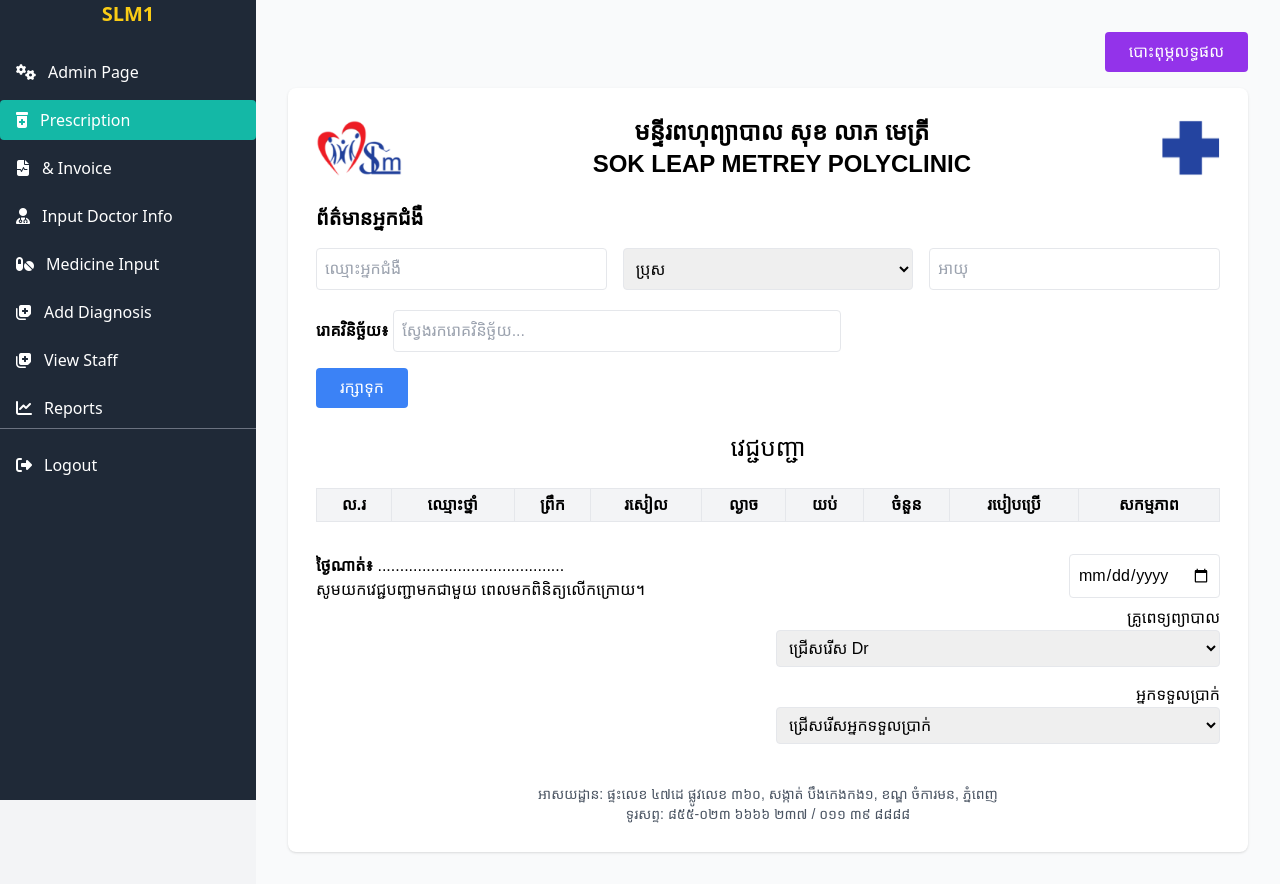
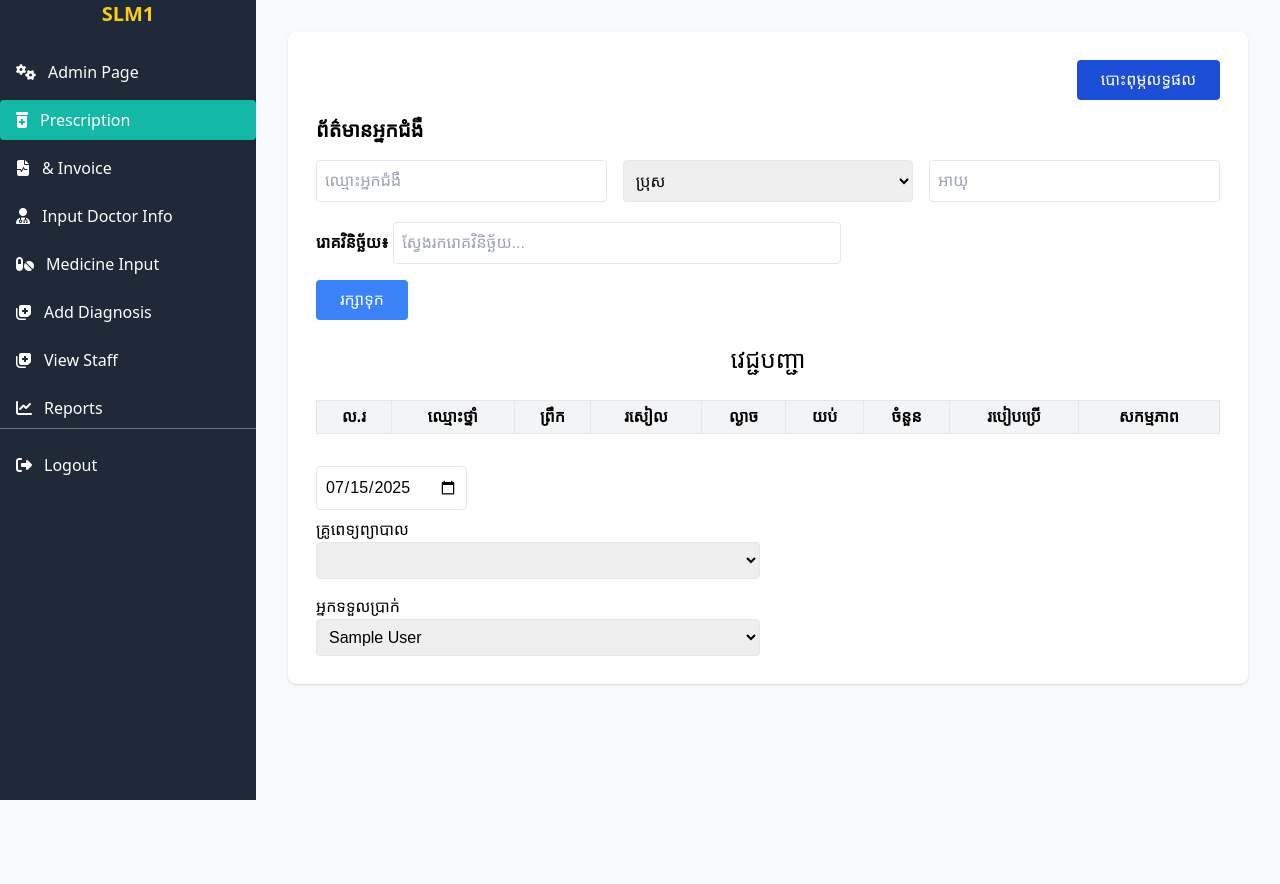
Before and after one commit to reatreysem168/Sokleap-Project, a PHP site: page /prescription_form.php in a window 1280 px wide. After the commit the page ends 800 px from the top, so only its background shows below. Run offline with PHP 8.4, Linux system fonts and the light colour scheme; the visitor is signed in with stand-in values (Sample User, id 1); data comes from the database, SQL or seed files in the repository; both versions use the stored data as it was before the commit; tables that the repository leaves empty hold one stand-in row (values such as "Sample post"); lists and menus that the app fills with data are empty; some libraries are stand-ins or nearby versions; some web fonts are replaced.

Commit message:
udpate prescription

```diff
--- a/prescription_form.php
+++ b/prescription_form.php
@@ -1,7 +1,23 @@
 <?php
 require 'db_connect.php';
 $medicineList = [];
+$doctorList = [];
+$cashierList = [];
 
+try {
+    $stmt = $pdo->prepare("SELECT full_name FROM staff WHERE department != 'Doctor' ORDER BY full_name ASC");
+    $stmt->execute();
+    $cashierList = $stmt->fetchAll(PDO::FETCH_COLUMN);
+} catch (PDOException $e) {
+    echo "Database error: " . $e->getMessage();
+}
+try {
+    $stmt = $pdo->prepare("SELECT full_name FROM staff WHERE department = 'Doctor' ORDER BY full_name ASC");
+    $stmt->execute();
+    $doctorList = $stmt->fetchAll(PDO::FETCH_COLUMN);
+} catch (PDOException $e) {
+    echo "Database error: " . $e->getMessage();
+}
 try {
     $stmt = $pdo->query("SELECT name FROM medicine_prices ORDER BY name ASC");
     $medicineList = $stmt->fetchAll(PDO::FETCH_COLUMN);
@@ -25,13 +41,8 @@ try {
     <script src="https://cdn.tailwindcss.com"></script>
     <link rel="stylesheet" href="https://cdnjs.cloudflare.com/ajax/libs/font-awesome/6.4.0/css/all.min.css"/>
     <style>
-        @font-face {
-            font-family: 'Khmer OS Muol Light';
-            src: url('fonts/KhmerOSmuollight.ttf') format('truetype');
-        }
-
         .khmer-font {
-            font-family: 'Khmer OS Muol Light', 'Khmer OS Muol', 'Khmer', sans-serif;
+            font-family: 'Khmer OS Battambang', 'Khmer OS Battambang', 'Khmer', sans-serif;
         }
     </style>
 </head>
@@ -43,24 +54,22 @@ try {
 
     <!-- Main Content -->
     <div class="ml-64 p-8 flex-1 p-6 overflow-y-auto bg-gray-50 khmer-font">
-        <div class="text-right mb-4">
-            <button type="button" onclick="sendToPrint()"
-                    class="px-6 py-2 bg-purple-600 text-white rounded hover:bg-purple-700">
-                បោះពុម្ភលទ្ធផល
-            </button>
-        </div>
-
         <div class=" bg-white p-7 shadow rounded-lg" id="app">
-            <!-- Header -->
-            <header class="flex justify-between items-center mb-6">
-                <img src="pic/left.png" alt="Left Logo" class="h-14"/>
-                <div class="text-center text-2xl font-bold">
-                    មន្ទីរពហុព្យាបាល សុខ លាភ មេត្រី<br/>
-                    SOK LEAP METREY POLYCLINIC
-                </div>
-                <img src="pic/right.png" alt="Right Logo" class="h-14"/>
+<!--             Header-->
+<!--            <header class="flex justify-between items-center mb-6">-->
+<!--                <img src="pic/left.png" alt="Left Logo" class="h-14"/>-->
+<!--                <div class="text-center text-2xl font-bold">-->
+<!--                    មន្ទីរពហុព្យាបាល សុខ លាភ មេត្រី<br/>-->
+<!--                    SOK LEAP METREY POLYCLINIC-->
+<!--                </div>-->
+<!--                <img src="pic/right.png" alt="Right Logo" class="h-14"/>-->
             </header>
-
+            <div class="text-right mb-4">
+                <button type="button" onclick="sendToPrint()"
+                        class="px-6 py-2 bg-blue-700 text-white rounded hover:bg-yellow-500">
+                    បោះពុម្ភលទ្ធផល
+                </button>
+            </div>
             <!-- Patient Form -->
             <form id="patientForm" class="mb-6">
                 <h2 class="text-xl font-semibold mb-4">ព័ត៌មានអ្នកជំងឺ</h2>
@@ -103,7 +112,8 @@ try {
                         <label class="font-medium">ឈ្មោះថ្នាំ:</label>
                         <input list="medicineList" type="text" id="medicineName" name="medicineName"
                                required class="p-2 border rounded w-full"/>
-                        <datalist id="medicineList" class="absolute z-10 w-full mt-1 bg-white border border-gray-200 rounded-lg shadow-lg max-h-60 overflow-auto">
+                        <datalist id="medicineList"
+                                  class="absolute z-10 w-full mt-1 bg-white border border-gray-200 rounded-lg shadow-lg max-h-60 overflow-auto">
                             <?php foreach ($medicineList as $medicine): ?>
                                 <option
                                         value="<?= htmlspecialchars($medicine) ?>"
@@ -114,19 +124,19 @@ try {
                     </div>
                     <div class="grid grid-cols-1 md:grid-cols-3 gap-4">
                         <div>
-                            <input type="text" id="morning" placeholder="ព្រឹក" class="p-2 border rounded w-full"/>
+                            <input value="1" type="text" id="morning" placeholder="ព្រឹក" class="p-2 border rounded w-full"/>
                         </div>
                         <div>
                             <input type="text" id="afternoon" placeholder="រសៀល" class="p-2 border rounded w-full"/>
                         </div>
                         <div>
-                            <input type="text" id="evening" placeholder="ល្ងាច" class="p-2 border rounded w-full"/>
+                            <input value="1" type="text" id="evening" placeholder="ល្ងាច" class="p-2 border rounded w-full"/>
                         </div>
                         <div>
                             <input type="text" id="night" placeholder="យប់" class="p-2 border rounded w-full"/>
                         </div>
                         <div>
-                            <input type="number" id="quantity" placeholder="ចំនួន" min="1" required
+                            <input value="10" type="number" id="quantity" placeholder="ចំនួន" min="1" required
                                    class="p-2 border rounded w-full"/>
                         </div>
                         <div>
@@ -169,34 +179,25 @@ try {
 
             <!-- Footer Form Info -->
             <div class="grid grid-cols-1 md:grid-cols-2 gap-4 mt-8">
-                <section>
-                    <p><strong>ថ្ងៃណាត់៖</strong> ..........................................</p>
-                    <p>សូមយកវេជ្ជបញ្ជាមកជាមួយ ពេលមកពិនិត្យលើកក្រោយ។</p>
-                </section>
 
-                <div class="text-right">
-                    <input type="date" id="date" class="p-2 border rounded" required/>
+
+                <div class="">
+                    <input type="date" id="date" class="p-2 border rounded" required value="<?= date('Y-m-d') ?>" />
+
                     <p class="mt-2">គ្រូពេទ្យព្យាបាល</p>
                     <select id="doctorName" class="p-2 border rounded w-full" required>
-                        <option value="">ជ្រើសរើស Dr</option>
-                        <option value="Dr. SEAN SOKVISAL">Dr. SEAN SOKVISAL</option>
-                        <option value="Dr. CHHUN PHEAKDEY">Dr. CHHUN PHEAKDEY</option>
-                        <option value="Dr. SOTH SEREYPISETH">Dr. SOTH SEREYPISETH</option>
+                        <?php foreach ($doctorList as $doctor): ?>
+                            <option value="<?= htmlspecialchars($doctor) ?>"><?= htmlspecialchars($doctor) ?></option>
+                        <?php endforeach; ?>
+                    </select>
+                    <p class="mt-4">អ្នកទទួលប្រាក់</p>
+                    <label for="recieve"></label><select id="recieve" class="p-2 border rounded w-full" required>
+                        <?php foreach ($cashierList as $staff): ?>
+                            <option value="<?= htmlspecialchars($staff) ?>"><?= htmlspecialchars($staff) ?></option>
+                        <?php endforeach; ?>
                     </select>
 
-                    <p class="mt-4">អ្នកទទួលប្រាក់</p>
-                    <select id="recieve" class="p-2 border rounded w-full" required>
-                        <option value="">ជ្រើសរើសអ្នកទទួលប្រាក់</option>
-                        <option value="Sem Reatrey">Sem Reatrey</option>
-                        <option value="Seng Chhunyeang">Seng Chhunyeang</option>
-                    </select>
                 </div>
-            </div>
-
-            <!-- Footer -->
-            <div class="footer mt-10 text-center text-sm text-gray-600">
-                <p>អាសយដ្ឋាន: ផ្ទះលេខ ៤៧ដេ ផ្លូវលេខ ៣៦០, សង្កាត់ បឹងកេងកង១, ខណ្ឌ ចំការមន, ភ្នំពេញ</p>
-                <p>ទូរសព្ទ: ៨៥៥-០២៣ ៦៦៦៦ ២៣៧ / ០១១ ៣៩ ៨៨៨៨</p>
             </div>
         </div>
     </div>
--- a/print_prescription.php
+++ b/print_prescription.php
@@ -287,7 +287,10 @@ $formattedDate = date('d F Y');
             <img src="pic/yeang.jpg" alt="Signature" class="h-20 w-auto ml-auto my-2" />
             <p>Seng Chhunyeang</p>
         </div>
-
+<!--        <section>-->
+<!--            <p><strong>ថ្ងៃណាត់៖</strong> ..........................................</p>-->
+<!--            <p>សូមយកវេជ្ជបញ្ជាមកជាមួយ ពេលមកពិនិត្យលើកក្រោយ។</p>-->
+<!--        </section>-->
         <div class="fixed bottom-0 text-sm text-gray-600 text-center w-full px-4 mt-12 print:mt-24">
             <p>អាស័យដ្ឋានៈ ផ្ទះលេខ ៤៧ដេ ផ្លូវលេខ៣៦០, សង្កាត់ បឹងកេងកង១, ខណ្ឌ បឹងកេងកង, ភ្នំពេញ</p>
             <p>ទូរស័ព្ទលេខ៖ ៨៥៥-០២៣ ៦៦៦៦ ២៣៧ / ០១១-៣៩ ៨៨៨៨</p>
```
Also changed, not shown: clinic_db_schema.sql (+18 -18 lines).
